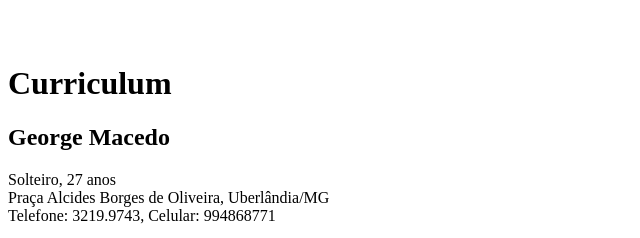
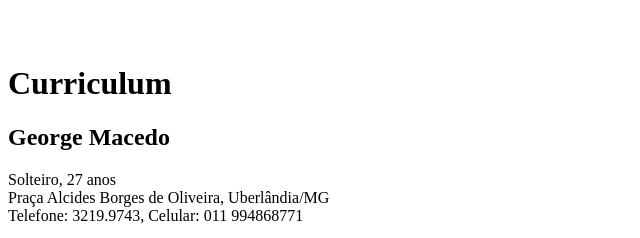
Before and after one commit to GeorgeLMac/Curriculum, a plain HTML site: page index.html in a window 1280 px wide. Shown: the top 238 px of the page, 0-640 px from the left. Drawn offline with Linux system fonts and the light colour scheme.

Commit message:
Update index.html

```diff
--- a/index.html
+++ b/index.html
@@ -5,7 +5,7 @@
   <h1>Curriculum</h1>
   <h2>George Macedo</h2>
 
-  <p>Solteiro, 27 anos <br>Praça Alcides Borges de Oliveira, Uberlândia/MG<br>Telefone: 3219.9743, Celular: 994868771</p>
+  <p>Solteiro, 27 anos <br>Praça Alcides Borges de Oliveira, Uberlândia/MG<br>Telefone: 3219.9743, Celular: 011 994868771</p>
   <ul>
 
     <a href="https://www.linkedin.com/in/george-macedo-074569120/">
```
